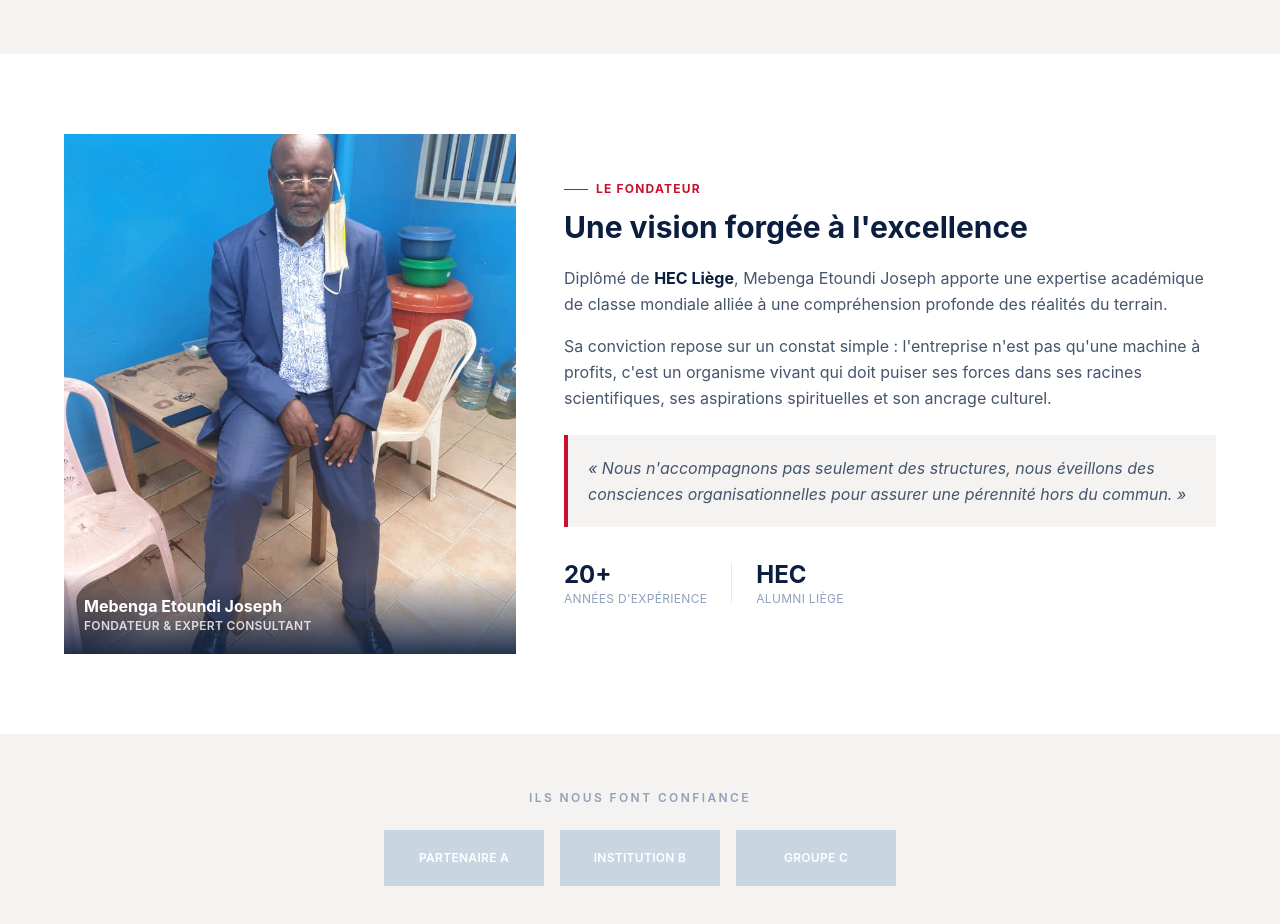
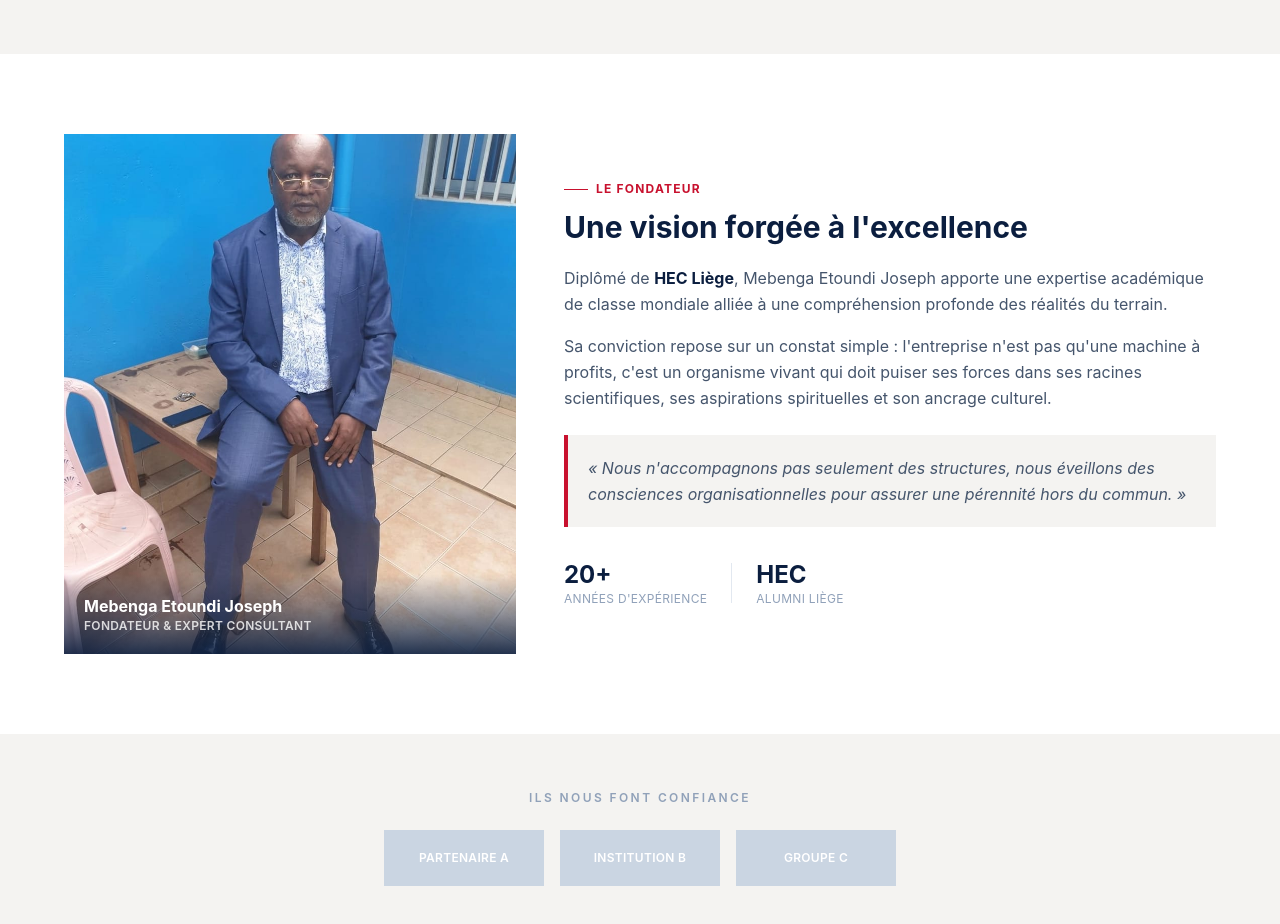
Before and after one commit to minkoulou/Mebusco_Sarl, a React (Vite) app: page / in a window 1280 px wide. Shown: the part 1280-2204 px from the top of the page. Built offline with nearby package versions, Linux system fonts and the light colour scheme.

Commit message:
hero section

```diff
--- a/src/pages/accueil.jsx
+++ b/src/pages/accueil.jsx
@@ -154,7 +154,7 @@ export default function Accueil() {
           <div className="relative md:col-span-5 hover:scale-105 transition-all duration-200">
             {/* Remplace par la vraie photo du fondateur (asset non fourni dans la maquette) */}
             <img
-              src="/mebenga.jpeg"
+              src="/mebenga2.jpeg"
               alt="Mebenga Etoundi Joseph, fondateur et expert consultant chez Mebusco"
               className="h-105 w-full object-cover md:h-130 "
             />
```
Also changed, not shown: public/mebenga2.jpeg (added).
